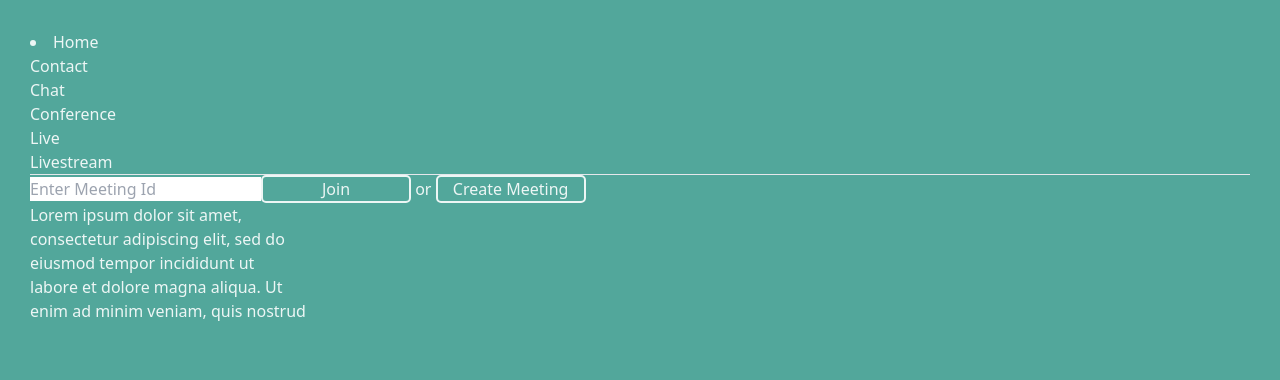
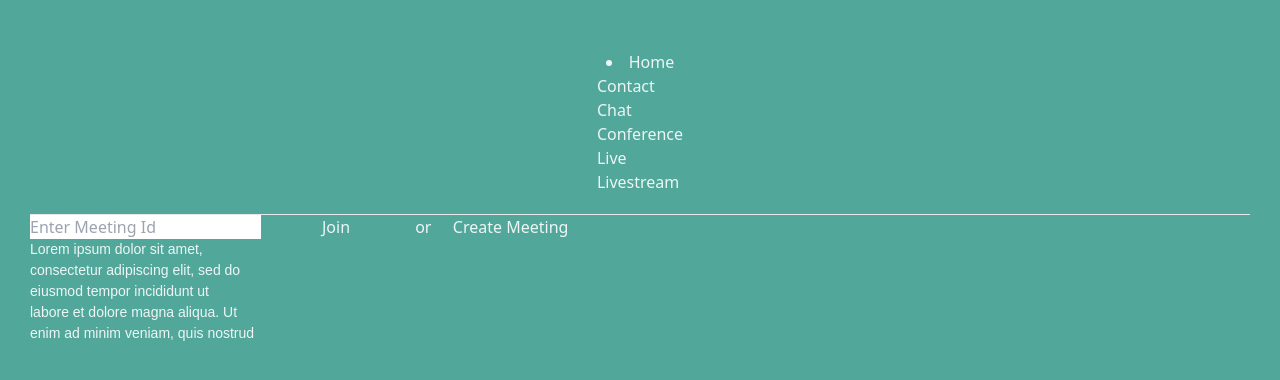
Before and after one commit to wany1ka/Event, a React (Vite) app: page /conference in a window 1280 px wide. Shown: the top 380 px of the page. Built offline with nearby package versions, Linux system fonts and the light colour scheme.

Commit message:
add time

```diff
--- a/src/components/Confrence.jsx
+++ b/src/components/Confrence.jsx
@@ -7,6 +7,7 @@ import {
 } from "@videosdk.live/react-sdk";
 import { authToken, createMeeting } from "./ConfrenceAPI";
 import ReactPlayer from "react-player";
+import './styles/Confrence.css'
 
 function JoinScreen({ getMeetingAndToken }) {
   const [meetingId, setMeetingId] = useState(null);
--- a/src/components/HomePage.jsx
+++ b/src/components/HomePage.jsx
@@ -26,9 +26,6 @@ function HomePage() {
             to schedule meetings, share files, and collaborate in real-time.</p>
           <p className="text-base italic font-semibold">Experience the future of communication with Link Up!</p>
         </div>
-        <div className="flex-1">
-          <img src="src\assets\video mation.webp" className="w-96 h-96 mx-auto" alt="" />
-        </div>
       </div>
     )
 }
--- a/src/components/Message.jsx
+++ b/src/components/Message.jsx
@@ -20,6 +20,21 @@ const Message = ({ message }) => {
   }
 
   const isCurrentUser = user && message.uid === user.uid;
+  const currentTimestamp = (timestamp=Date.now()) => {
+    try {
+      const date = new Date(timestamp);
+      const options = {
+        hour: 'numeric',
+        minute: 'numeric',
+      };
+      return date.toLocaleTimeString(undefined, options);
+    } catch (error) {
+      console.error("Error formatting timestamp:", error);
+      return "Invalid Date";
+    }
+  };
+
+
 
   return (
     <div className={`chat-bubble ${isCurrentUser ? "right" : ""} px-10`}>
@@ -32,6 +47,7 @@ const Message = ({ message }) => {
         <p className="user-name" style={{ color: isCurrentUser ? "#6c757d" : "#6c757d" }}>{message.name}</p>
         <p className="user-message" style={{ color: "#212529" }}>{message.text}</p>
       </div>
+      <p className="message-timestamp">{currentTimestamp(message.timestamp)}</p>
     </div>
   );
 };
--- /dev/null
+++ b/src/components/styles/Confrence.css
@@ -0,0 +1,39 @@
+.container {
+    display: flex;
+    flex-direction: column;
+    align-items: center;
+    padding: 20px;
+  }
+
+  p {
+    font-family: Arial, sans-serif;
+    font-size: 14px;
+  }
+
+  button {
+    background-color: #128c7e;
+    color: #fff;
+    border: none;
+    border-radius: 5px;
+    padding: 10px 20px;
+    cursor: pointer;
+    font-size: 16px;
+    margin: 5px;
+  }
+
+  button:hover {
+    background-color: #0a6e60;
+  }
+
+  ParticipantView {
+    margin-bottom: 20px;
+  }
+
+  .controls {
+    display: flex;
+    justify-content: center;
+  }
+
+  .controls button {
+    margin: 0 10px;
+  }
```
